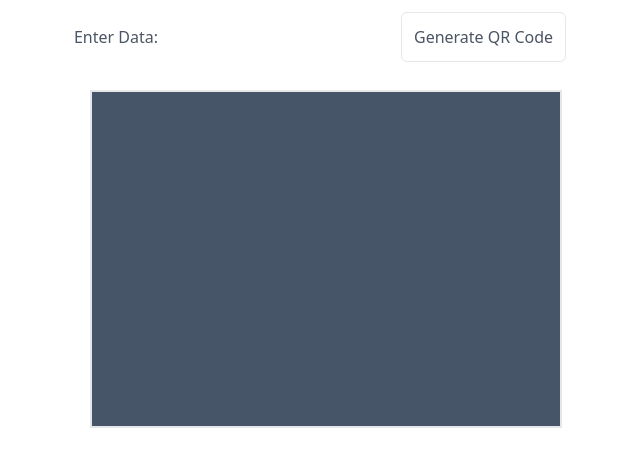
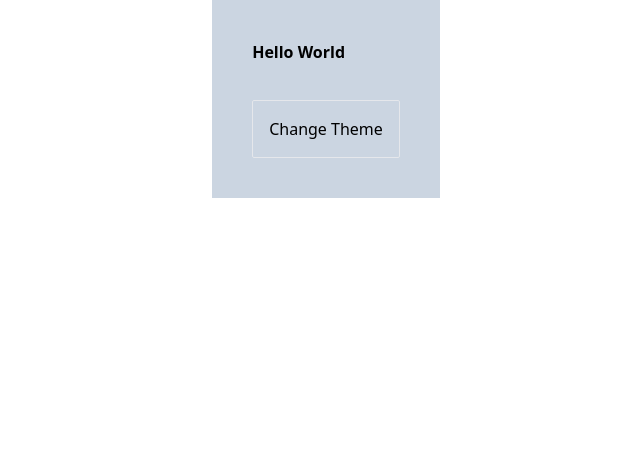
Before and after one commit to connorwarme/rtrain, a React (Vite) app: page / in a window 1280 px wide. Shown: the top 466 px of the page, without its empty margins (314-954 px from the left). Built offline with nearby package versions, Linux system fonts and the light colour scheme.

Commit message:
Implement simple lightdark theme comp

```diff
--- a/src/App.jsx
+++ b/src/App.jsx
@@ -7,6 +7,7 @@ import './App.css'
 import LoadMore from './components/load'
 import MenuUI from './components/menu'
 import QRGenerator from './components/generator'
+import LightDark from './components/theme'
 // import ImageSlider from './components/slider'
 
 function App() {
@@ -18,7 +19,8 @@ function App() {
       {/* <ImageSlider url={'https://picsum.photos/v2/list'} /> */}
       {/* <LoadMore /> */}
       {/* <MenuUI /> */}
-      <QRGenerator />
+      {/* <QRGenerator /> */}
+      <LightDark />
     </div>
   )
 }
--- /dev/null
+++ b/src/components/theme/index.jsx
@@ -0,0 +1,20 @@
+import { useState } from "react";
+
+const LightDark = () => {
+  const [theme, setTheme] = useState(false)
+
+  const handleChangeTheme = () => {
+    setTheme(!theme)
+  }
+
+  return (
+    <div className={theme ? 'bg-black text-gray-50' : 'bg-slate-300 text-black'}>
+      <div className="p-42 m-10">
+        <h1 className="font-bold h-10">Hello World</h1>
+        <button className="mt-5 border p-4 rounded-sm" onClick={handleChangeTheme}>Change Theme</button>
+      </div>
+    </div>
+   );
+}
+
+export default LightDark;
```
